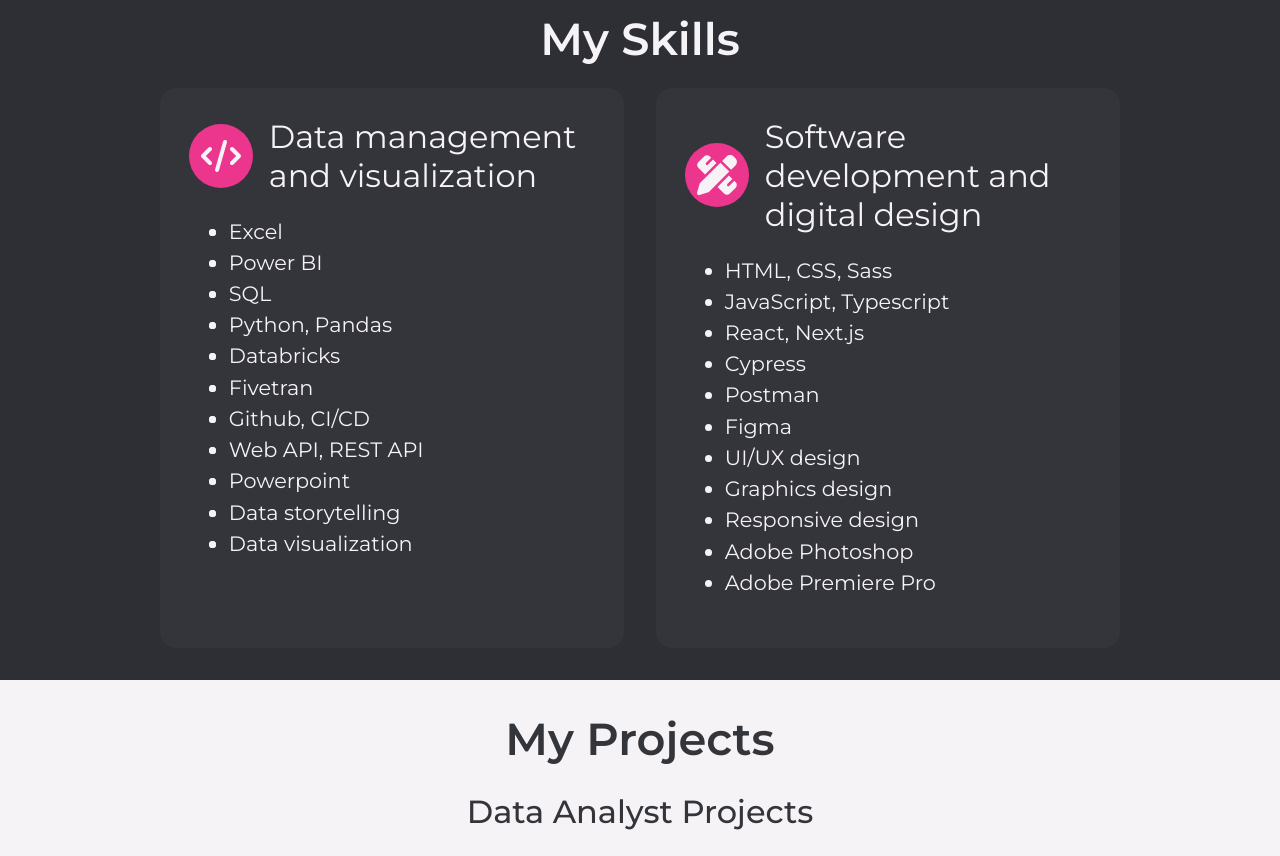
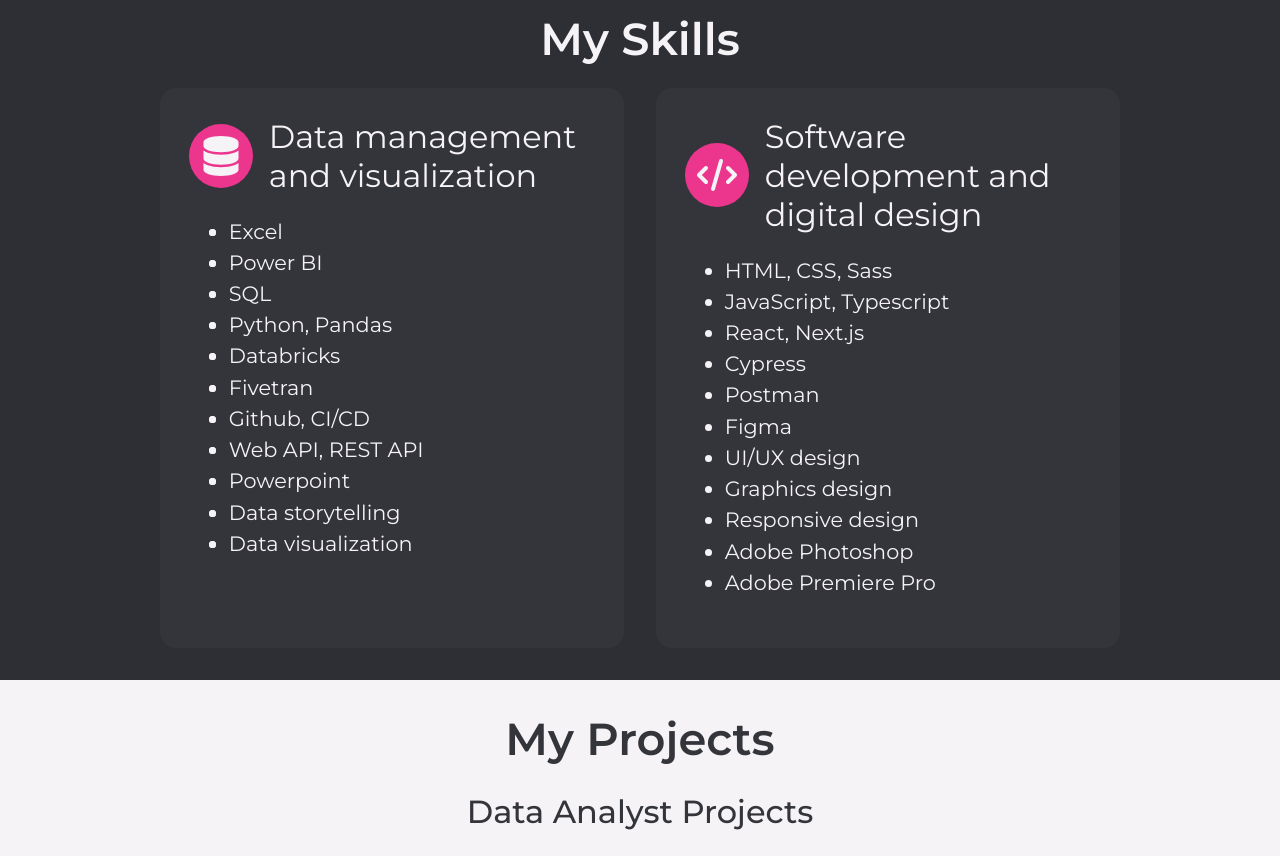
Before and after one commit to ojela028xamk/jere-lansipii-portfolio, a Next.js app: page / in a window 1280 px wide. Shown: the part 1180-2036 px from the top of the page. Built offline with nearby package versions, Linux system fonts and the light colour scheme; no server answers.

Commit message:
change icons

```diff
--- a/app/website/skills.tsx
+++ b/app/website/skills.tsx
@@ -1,5 +1,5 @@
 import css from "./skills.module.scss";
-import { FaPenRuler, FaCode } from "react-icons/fa6";
+import { FaDatabase, FaCode } from "react-icons/fa6";
 import { useTranslations } from "next-intl";
 
 const Skills = (): JSX.Element => {
@@ -38,7 +38,7 @@ const Skills = (): JSX.Element => {
         <div className={css.skill_items}>
           <div className={css.item}>
             <div className={css.item_header}>
-              <FaCode className={css.icon} />
+              <FaDatabase className={css.icon} />
               <span className={css.category}>{t("skills.data_header")}</span>
             </div>
             <ul>
@@ -51,7 +51,7 @@ const Skills = (): JSX.Element => {
           </div>
           <div className={css.item}>
             <div className={css.item_header}>
-              <FaPenRuler className={css.icon} />
+              <FaCode className={css.icon} />
               <span className={css.category}>{t("skills.app_header")}</span>
             </div>
             <ul>
```
